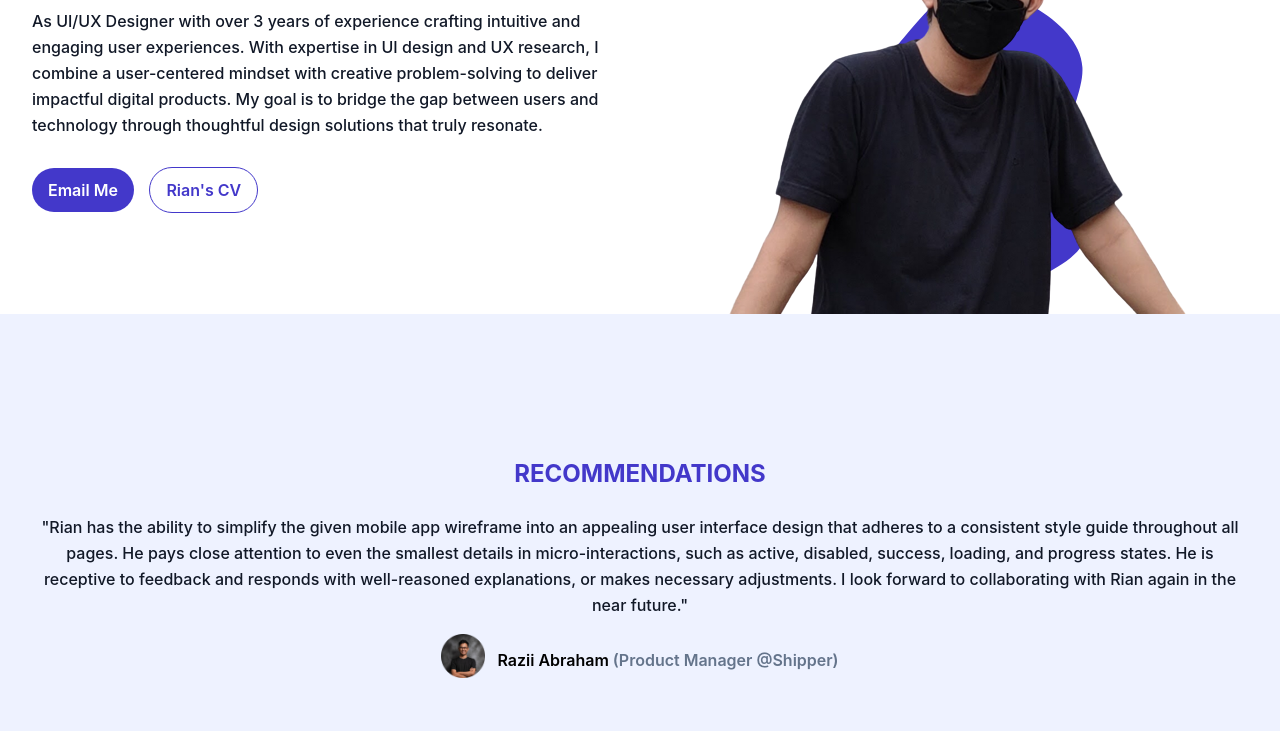
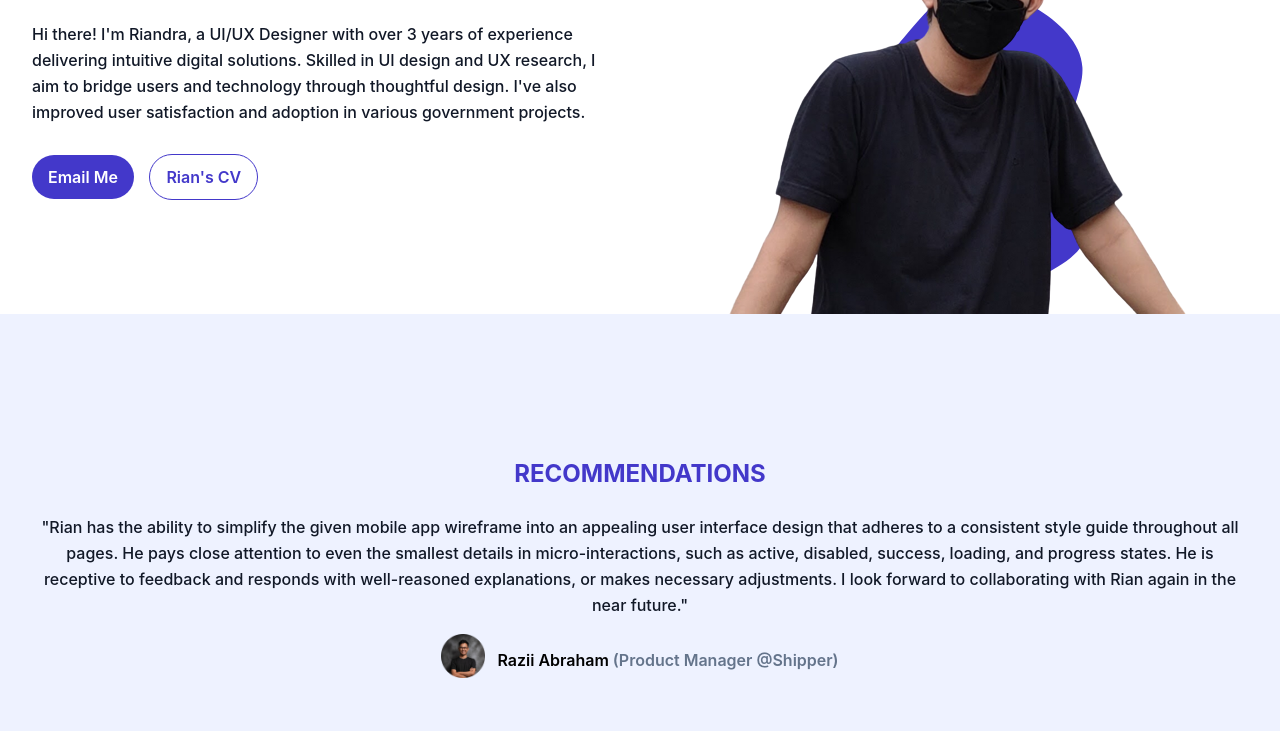
Before and after one commit to rianuiux/portfolio, a website: page index.html in a window 1280 px wide. Shown: the part 369-1100 px from the top of the page. Drawn offline with Linux system fonts and the light colour scheme.

Commit message:
update deskrip

```diff
--- a/index.html
+++ b/index.html
@@ -63,10 +63,9 @@
                     <h1 class="text-3xl font-bold text-neutral-900 mb-1 md:text-6xl">Hi, I‘m <span class="text-primary">Rian</span></h1>
                     <h1 class="text-xl font-bold text-neutral-900 mb-6 md:text-2xl">a UI/UX Designer </h1>
 
-                    <p class="font-medium text-gray-900 mb-10 leading-relaxed"> As UI/UX Designer with over 3 years of experience crafting intuitive
-                        and engaging user experiences. With expertise in UI design and UX research, I combine a user-centered mindset with creative problem-solving
-                        to deliver impactful digital products. My goal is to bridge the gap between users and technology through thoughtful design solutions that
-                        truly resonate.</p>
+                    <p class="font-medium text-gray-900 mb-10 leading-relaxed"> Hi there! I'm Riandra, a UI/UX Designer with over 3 years of experience
+                        delivering intuitive digital solutions.  Skilled in UI design and UX research, I aim to bridge users and technology through thoughtful design.
+                        I've also improved user satisfaction and adoption in various government projects.</p>
                     <a href="mailto:riandralabs@gmail.com?subject = Feedback&body = Message" target="_blank" class="text-base font-semibold text-white mr-3
                     bg-primary py-3 px-4 rounded-full hover:shadow-lg hover:bg-indigo-600 hover:opacity-80
                     transition duration-300 ease-in-out">Email Me</a>
```
